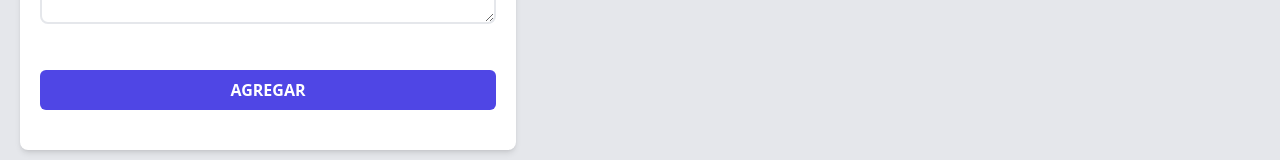
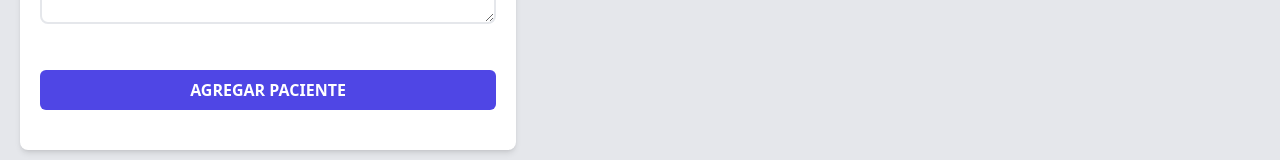
Before and after one commit to Itsjuanit/my-calendar-app, a React (Vite) app: page / in a window 1280 px wide. Shown: the part 762-922 px from the top of the page. Built offline with nearby package versions, Linux system fonts and the light colour scheme.

Commit message:
Se agrego logica de nuevo registro y de editar uno viejo, ademas se agrego componente de error.

```diff
--- a/src/App.jsx
+++ b/src/App.jsx
@@ -10,7 +10,12 @@ function App() {
     <div className="container mx-auto mt-8">
       <Header numbers={1} />
       <div className="mt-12 md:flex ">
-        <Form patients={patients} setPatients={setPatients} patient={patient} />
+        <Form
+          patients={patients}
+          setPatients={setPatients}
+          patient={patient}
+          setPatient={setPatient}
+        />
         <ListPatients patients={patients} setPatient={setPatient} />
       </div>
     </div>
--- a/src/components/Form.jsx
+++ b/src/components/Form.jsx
@@ -2,7 +2,7 @@ import React from "react";
 import { useState, useEffect } from "react";
 import { Error } from "./Error";
 
-export const Form = ({ patients, setPatients, patient }) => {
+export const Form = ({ patients, setPatients, patient, setPatient }) => {
   const [name, setName] = useState("");
   const [owner, setOwner] = useState("");
   const [email, setEmail] = useState("");
@@ -37,15 +37,27 @@ export const Form = ({ patients, setPatients, patient }) => {
       return;
     }
     setError(false);
+
     const objPatient = {
       name,
       owner,
       email,
       discharged,
       symptoms,
-      id: generateId(),
     };
-    setPatients([...patients, objPatient]);
+
+    if (patient.id) {
+      objPatient.id = patient.id;
+      const newPatients = patients.map((patientState) =>
+        patientState.id === patient.id ? objPatient : patientState
+      );
+      setPatients(newPatients);
+      setPatient({});
+    } else {
+      objPatient.id = generateId();
+      setPatients([...patients, objPatient]);
+    }
+
     setName("");
     setOwner("");
     setEmail("");
@@ -146,9 +158,9 @@ export const Form = ({ patients, setPatients, patient }) => {
           />
         </div>
         <input
-          value="Agregar"
           type="submit"
           className="bg-indigo-600 w-full text-white uppercase font-bold hover:bg-indigo-700 p-2 rounded-md cursor-pointer"
+          value={patient.id ? "Editar paciente" : "Agregar paciente"}
         />
       </form>
     </div>
```
